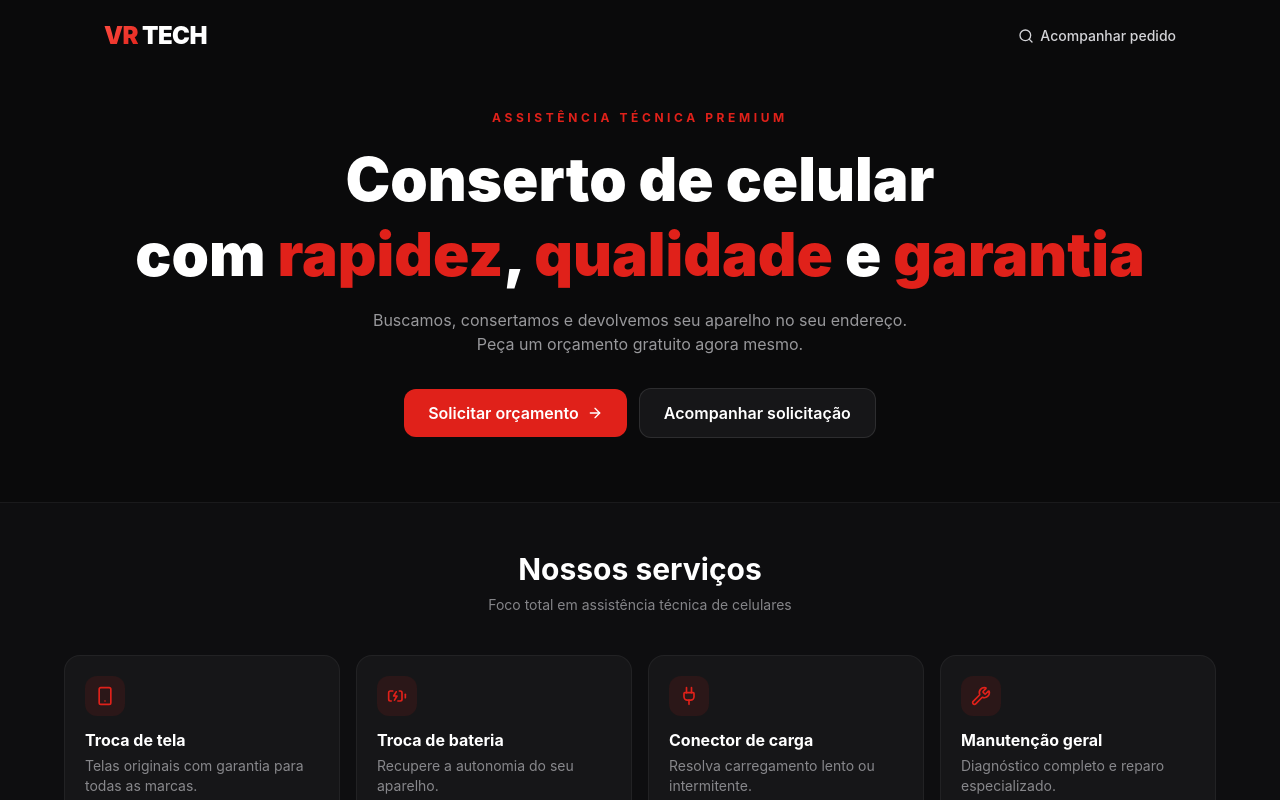
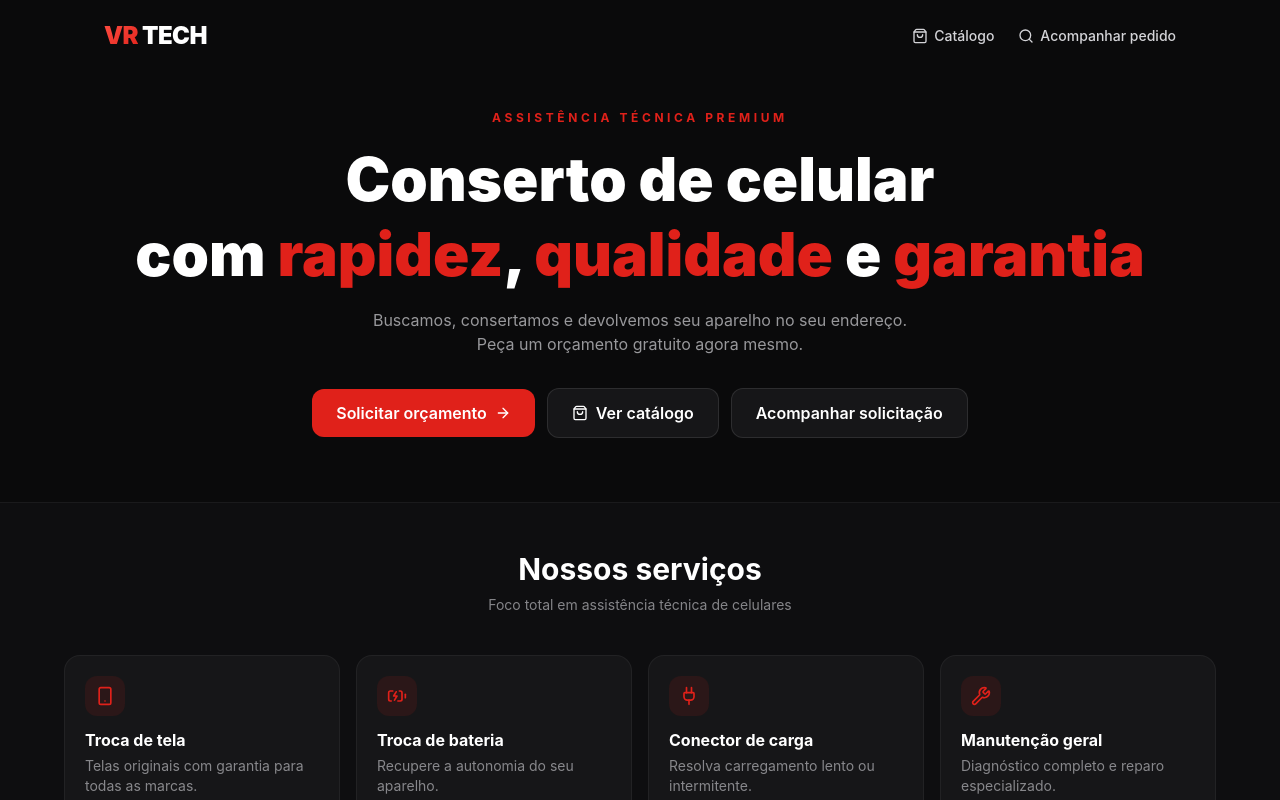
Before and after one commit to pablo9hierro/safari, a Next.js app: page / in a window 1280 px wide. Shown: the top 800 px of the page. Built offline with nearby package versions, Linux system fonts and the light colour scheme.

Commit message:
feat: adiciona link para o catalogo na landing page
Botao "Ver catalogo" no hero e link no header, levando para /loja.

Co-Authored-By: Claude Sonnet 4.6 <noreply@anthropic.com>

```diff
--- a/src/app/page.tsx
+++ b/src/app/page.tsx
@@ -11,6 +11,7 @@ import {
   CheckCircle2,
   Search,
   ArrowRight,
+  ShoppingBag,
 } from 'lucide-react'
 import Link from 'next/link'
 
@@ -34,6 +35,14 @@ export default function Home() {
       {/* Header */}
       <header className="px-5 sm:px-10 py-5 flex items-center justify-between max-w-6xl mx-auto">
         <Logo size="md" />
+        <div className="flex items-center gap-4 sm:gap-6">
+          <Link
+            href="/loja"
+            className="flex items-center gap-1.5 text-sm font-medium text-vr-silver hover:text-white transition-colors"
+          >
+            <ShoppingBag className="w-4 h-4" />
+            <span className="hidden sm:inline">Catálogo</span>
+          </Link>
           <Link
             href="/consultar"
             className="flex items-center gap-1.5 text-sm font-medium text-vr-silver hover:text-white transition-colors"
@@ -41,6 +50,7 @@ export default function Home() {
             <Search className="w-4 h-4" />
             <span className="hidden sm:inline">Acompanhar pedido</span>
           </Link>
+        </div>
       </header>
 
       {/* Hero */}
@@ -61,6 +71,10 @@ export default function Home() {
           <a href="#orcamento" className="btn-primary w-full sm:w-auto flex items-center justify-center gap-2">
             Solicitar orçamento <ArrowRight className="w-4 h-4" />
           </a>
+          <Link href="/loja" className="btn-secondary w-full sm:w-auto flex items-center justify-center gap-2">
+            <ShoppingBag className="w-4 h-4" />
+            Ver catálogo
+          </Link>
           <Link href="/consultar" className="btn-secondary w-full sm:w-auto text-center">
             Acompanhar solicitação
           </Link>
```
Lines whose indentation alone changed are shown as unchanged.
